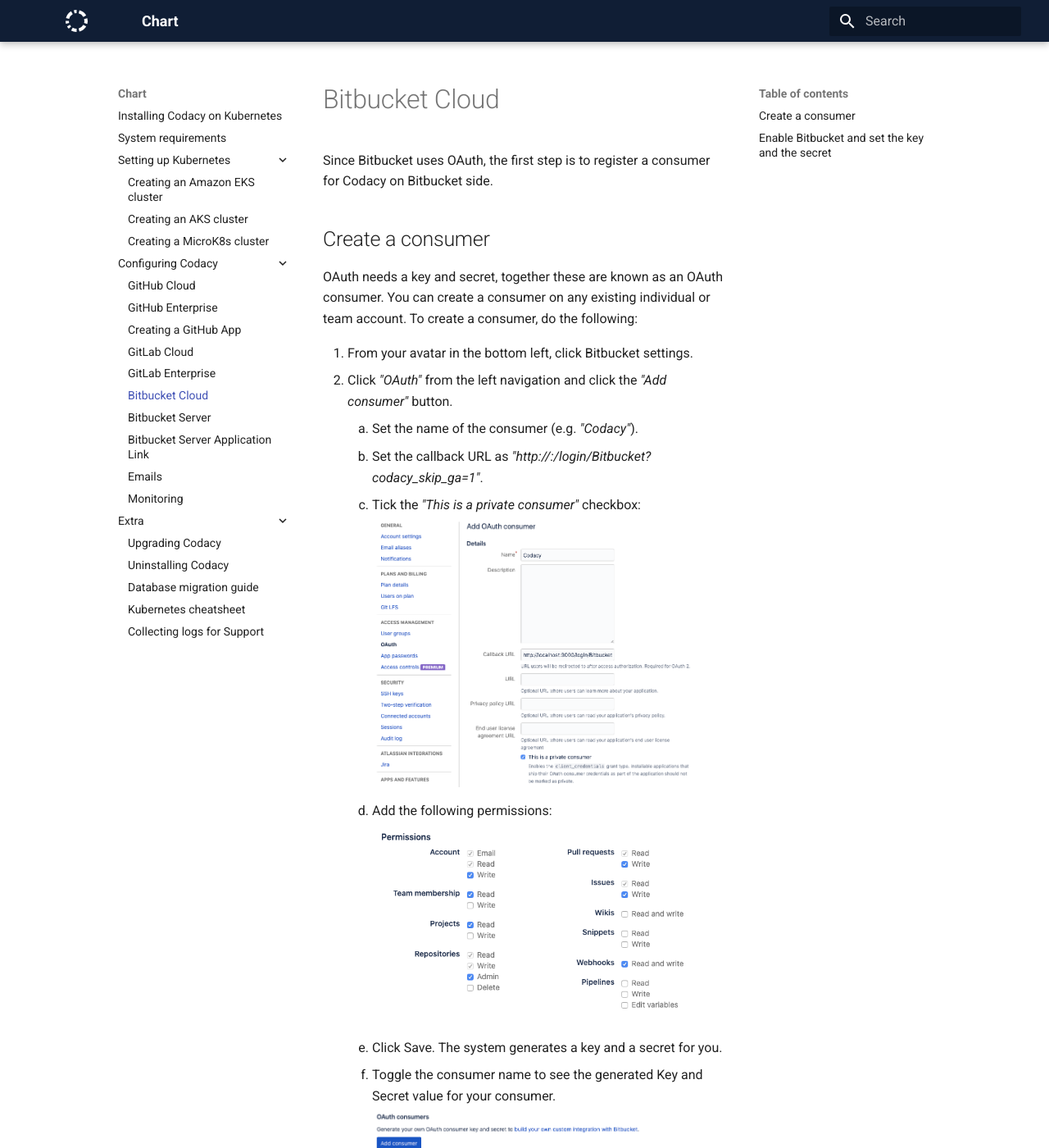
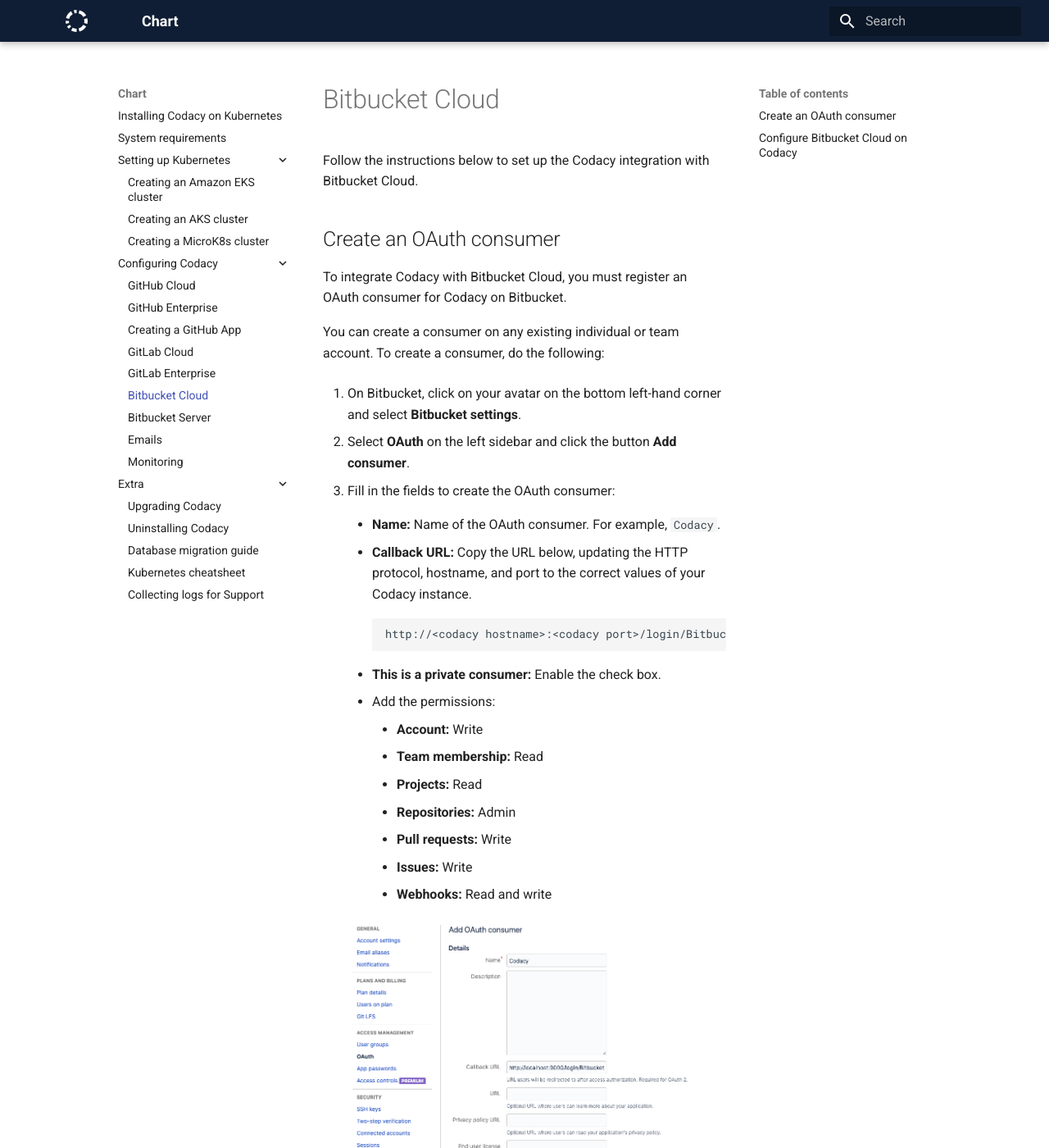
Before and after one commit to codacy/chart, an MkDocs documentation site: the page built from docs/configuration/integrations/bitbucket-cloud.md, in a window 1280 px wide and 1400 px high. Shown: the whole window at 82% size. Built offline with MkDocs 1.6.1 and Material for MkDocs 9.7.7, drawn with Linux system fonts in a browser that asks for light colours; some of the changed text lies outside the part shown.

Commit message:
Edit configuration for Bitbucket Cloud and Bitbucket Server
Decided to include Git provider-side configurations on the same page as
the instructions on how to configure Codacy since they are not shared
across more than one provider and this makes it more linear to follow
instructions.

````diff
--- a/docs/configuration/integrations/bitbucket-cloud.md
+++ b/docs/configuration/integrations/bitbucket-cloud.md
@@ -1,41 +1,74 @@
 # Bitbucket Cloud
 
-Since Bitbucket uses OAuth, the first step is to register a consumer for Codacy on Bitbucket side.
+Follow the instructions below to set up the Codacy integration with Bitbucket Cloud.
 
-## Create a consumer
-OAuth needs a key and secret, together these are known as an OAuth consumer. You can create a consumer on any existing individual or team account. To create a consumer, do the following:
+## Create an OAuth consumer
 
-  1. From your avatar in the bottom left, click Bitbucket settings.
-  1. Click *"OAuth"* from the left navigation and click the *"Add consumer"* button.
-     1. Set the name of the consumer (e.g. *"Codacy"*).
-     1. Set the callback URL as *"http://<codacy_url>:<codacy_port>/login/Bitbucket?codacy_skip_ga=1"*.
-     1. Tick the *"This is a private consumer"* checkbox:
-        ![Bitbucket Consumer Configuration](./images/bitbucket-consumer-configuration.png)
-     1. Add the following permissions:
-     ![Bitbucket Consumer Permissions](./images/bitbucket-consumer-permissions.png)
-     1. Click Save.
-        The system generates a key and a secret for you.
-     1. Toggle the consumer name to see the generated Key and Secret value for your consumer.
-     ![Bitbucket Consumer Key and Secret](./images/bitbucket-consumer-key-and-secret.png)
+To integrate Codacy with Bitbucket Cloud, you must register an OAuth consumer for Codacy on Bitbucket.
 
-## Enable Bitbucket and set the key and the secret
-Set your configuration values for Bitbucket on the `values-production.yaml` file.
+You can create a consumer on any existing individual or team account. To create a consumer, do the following:
 
-1. Enable Bitbucket by setting `enable` to `"true"`.
-1. Copy the key from Bitbucket and set it in the `key` field.
-1. Copy the secret from Bitbucket and set it in the `secret`field.
-   Example:
+1.  On Bitbucket, click on your avatar on the bottom left-hand corner and select **Bitbucket settings**.
+
+2.  Select **OAuth** on the left sidebar and click the button **Add consumer**.
+
+3.  Fill in the fields to create the OAuth consumer:
+
+    - **Name:** Name of the OAuth consumer. For example, `Codacy`.
+
+    - **Callback URL:** Copy the URL below, updating the HTTP protocol, hostname, and port to the correct values of your Codacy instance.
+
+        ```
+        http://<codacy hostname>:<codacy port>/login/Bitbucket?codacy_skip_ga=1
+        ```
+
+    - **This is a private consumer:** Enable the check box.
+
+    - Add the permissions:
+
+        - **Account:** Write
+        - **Team membership:** Read
+        - **Projects:** Read
+        - **Repositories:** Admin
+        - **Pull requests:** Write
+        - **Issues:** Write
+        - **Webhooks:** Read and write
+
+    ![Bitbucket consumer configuration](images/bitbucket-consumer-configuration.png)
+    ![Bitbucket consumer permissions](images/bitbucket-consumer-permissions.png)
+
+4. Click Save, and then click the name of the new OAuth consumer to take note of the generated key and secret.
+
+   ![Bitbucket consumer key and secret](images/bitbucket-consumer-key-and-secret.png)
+
+## Configure Bitbucket Cloud on Codacy
+
+After creating the OAuth consumer on Bitbucket Cloud, you must configure it on Codacy:
+
+1.  Edit the file `values-production.yaml` that you used to [install Codacy](../../index.md#helm-upgrade).
+
+2.  Set `global.bitbucket.enabled: "true"` and define the remaining values as described below using the information obtained when you created the OAuth consumer:
+
    ```yaml
    global:
      bitbucket:
        enabled: "true"
        login: "true" # Show login button for Bitbucket
-       key: "12345232123"
-       secret: "54321abcxdawj4bfsdh3"
+       key: "10000000000" # OAuth consumer key
+       secret: "a0000000000000000000" # OAuth consumer secret
    ```
- 1. Apply the configuration by issuing an helm upgrade.
-    Example:
+
+3.  Apply the new configuration by performing a Helm upgrade. To do so execute the command [used to install Codacy](../../index.md#helm-upgrade):
+
+    !!! important
+        **If you are using MicroK8s** you must use the file `values-microk8s.yaml` together with the file `values-production.yaml`.
+
+        To do this, uncomment the last line before running the `helm upgrade` command below.
+
     ```bash
-    helm upgrade (...options used to install codacy...) \
-    --values values-production.yaml
+    helm upgrade (...options used to install Codacy...) \
+                 --values values-production.yaml \
+                 # --values values-microk8s.yaml
     ```
+
+After this is done you will be able to use Bitbucket Cloud to authenticate to Codacy.
--- a/mkdocs.yml
+++ b/mkdocs.yml
@@ -52,7 +52,6 @@
     - configuration/integrations/gitlab-enterprise.md
     - configuration/integrations/bitbucket-cloud.md
     - configuration/integrations/bitbucket-server.md
-    - configuration/integrations/bitbucket-applink-create.md
     - configuration/integrations/email.md
     - configuration/monitoring.md
   - "Extra":
````
Also changed, not shown: docs/configuration/integrations/bitbucket-applink-create.md (deleted, +0 -47 lines), docs/configuration/integrations/bitbucket-server.md (+57 -6 lines).
